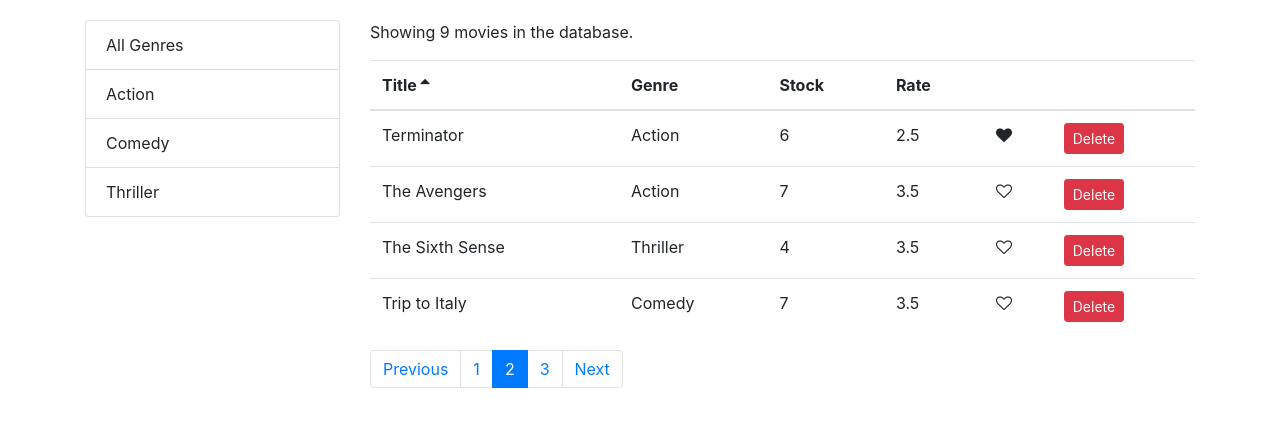
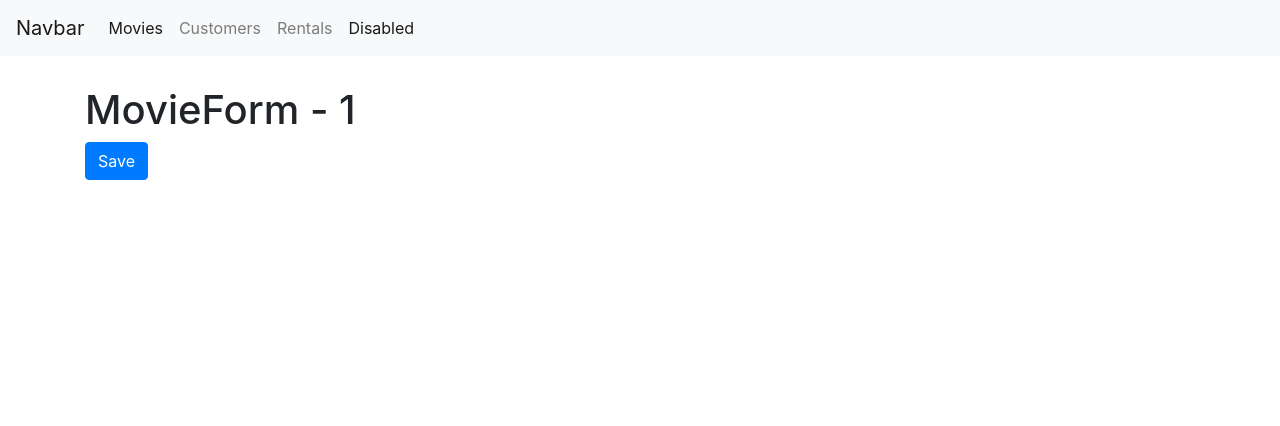
Before and after one commit to NekoFluff/CodeWithMosh_Vidly, a React (Create React App) app: page /movies/1 in a window 1280 px wide. Shown: the top 426 px of the page. Built offline with nearby package versions, Linux system fonts and the light colour scheme.

Commit message:
Finished routing section

```diff
--- a/package.json
+++ b/package.json
@@ -9,6 +9,7 @@
     "prop-types": "^15.7.2",
     "react": "^16.8.3",
     "react-dom": "^16.8.3",
+    "react-router-dom": "^4.3.1",
     "react-scripts": "2.1.5"
   },
   "scripts": {
--- a/src/App.js
+++ b/src/App.js
@@ -1,13 +1,30 @@
 import React, { Component } from "react";
 import "./App.css";
+import { Route, Redirect, Switch } from "react-router-dom";
 import Movies from "./components/movies";
+import Customers from "./components/customers";
+import Rentals from "./components/rentals";
+import NotFound from "./components/notFound";
+import NavBar from "./components/navBar";
+import MovieForm from "./components/movieForm";
 
 class App extends Component {
   render() {
     return (
-      <main className="container">
-        <Movies />
-      </main>
+      <React.Fragment>
+        <NavBar />
+        <main className="container">
+          <Switch>
+            <Route path="/movies/:id" component={MovieForm} />
+            <Route path="/movies" component={Movies} />
+            <Route path="/customers" component={Customers} />
+            <Route path="/rentals" component={Rentals} />
+            <Route path="/not-found" component={NotFound} />
+            <Redirect from="/" exact to="/movies" />
+            <Redirect to="not-found" />
+          </Switch>
+        </main>
+      </React.Fragment>
     );
   }
 }
--- /dev/null
+++ b/src/components/customers.jsx
@@ -0,0 +1,7 @@
+import React from "react";
+
+const Customers = () => {
+  return <h1>Customers</h1>;
+};
+
+export default Customers;
--- /dev/null
+++ b/src/components/movieForm.jsx
@@ -0,0 +1,17 @@
+import React from "react";
+
+const MovieForm = ({ match, history }) => {
+  return (
+    <div>
+      <h1>MovieForm - {match.params.id}</h1>
+      <button
+        className="btn btn-primary"
+        onClick={() => history.push("/movies")}
+      >
+        Save
+      </button>
+    </div>
+  );
+};
+
+export default MovieForm;
--- a/src/components/moviesTable.jsx
+++ b/src/components/moviesTable.jsx
@@ -1,10 +1,15 @@
 import React, { Component } from "react";
+import { Link } from "react-router-dom";
 import Like from "./common/like";
 import Table from "./common/table";
 
 class MoviesTable extends Component {
   columns = [
-    { path: "title", label: "Title" },
+    {
+      path: "title",
+      label: "Title",
+      content: movie => <Link to={`/movies/${movie._id}`}>{movie.title}</Link>
+    },
     { path: "genre.name", label: "Genre" },
     { path: "numberInStock", label: "Stock" },
     { path: "dailyRentalRate", label: "Rate" },
--- /dev/null
+++ b/src/components/navBar.jsx
@@ -0,0 +1,46 @@
+import React from "react";
+import { NavLink, Link } from "react-router-dom";
+
+const NavBar = () => {
+  return (
+    <nav className="navbar navbar-expand-lg navbar-light bg-light">
+      <Link className="navbar-brand" to="/">
+        Navbar
+      </Link>
+      <button
+        className="navbar-toggler"
+        type="button"
+        data-toggle="collapse"
+        data-target="#navbarNavAltMarkup"
+        aria-controls="navbarNavAltMarkup"
+        aria-expanded="false"
+        aria-label="Toggle navigation"
+      >
+        <span className="navbar-toggler-icon" />
+      </button>
+      <div className="collapse navbar-collapse" id="navbarNavAltMarkup">
+        <div className="navbar-nav">
+          <NavLink className="nav-item nav-link" to="/movies">
+            Movies <span className="sr-only">(current)</span>
+          </NavLink>
+          <NavLink className="nav-item nav-link" to="/customers">
+            Customers
+          </NavLink>
+          <NavLink className="nav-item nav-link" to="/rentals">
+            Rentals
+          </NavLink>
+          <NavLink
+            className="nav-item nav-link disabled"
+            to="#"
+            tabindex="-1"
+            aria-disabled="true"
+          >
+            Disabled
+          </NavLink>
+        </div>
+      </div>
+    </nav>
+  );
+};
+
+export default NavBar;
--- /dev/null
+++ b/src/components/notFound.jsx
@@ -0,0 +1,7 @@
+import React from "react";
+
+const NotFound = () => {
+  return <h1>NotFound</h1>;
+};
+
+export default NotFound;
--- /dev/null
+++ b/src/components/rentals.jsx
@@ -0,0 +1,7 @@
+import React from "react";
+
+const Rentals = () => {
+  return <h1>Rentals</h1>;
+};
+
+export default Rentals;
--- a/src/index.css
+++ b/src/index.css
@@ -1,6 +1,6 @@
 body {
   margin: 0;
-  padding: 20px 0 0 0;
+  padding: 0 0 0 0;
   font-family: -apple-system, BlinkMacSystemFont, "Segoe UI", "Roboto", "Oxygen",
     "Ubuntu", "Cantarell", "Fira Sans", "Droid Sans", "Helvetica Neue",
     sans-serif;
@@ -16,3 +16,7 @@ code {
 .clickable {
   cursor: pointer;
 }
+
+.navbar {
+  margin-bottom: 30px;
+}
--- a/src/index.js
+++ b/src/index.js
@@ -5,8 +5,14 @@ import App from "./App";
 import * as serviceWorker from "./serviceWorker";
 import "bootstrap/dist/css/bootstrap.css";
 import "font-awesome/css/font-awesome.css";
+import { BrowserRouter } from "react-router-dom";
 
-ReactDOM.render(<App />, document.getElementById("root"));
+ReactDOM.render(
+  <BrowserRouter>
+    <App />
+  </BrowserRouter>,
+  document.getElementById("root")
+);
 
 // If you want your app to work offline and load faster, you can change
 // unregister() to register() below. Note this comes with some pitfalls.
```
Also changed, not shown: 1 other file (tests, documents, lock files or other folders).
